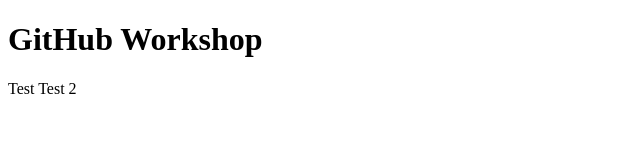
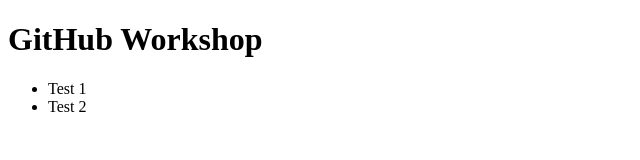
Before and after one commit to fstelfox/GitHubWorkshopWebsite, a plain HTML site: page index.html in a window 1280 px wide. Shown: the full height of the page, 0-640 px from the left. Drawn offline with Linux system fonts and the light colour scheme.

Commit message:
Update with list

```diff
--- a/index.html
+++ b/index.html
@@ -1,11 +1,14 @@
-<!DOCTYPE HTML>
-<html>
-<body>
-
-<h1>GitHub Workshop</h1>
-<p>
-  Test
-  Test 2
-</p>
-</body>
+<!DOCTYPE html>
+<html lang="en" dir="ltr">
+  <head>
+    <meta charset="utf-8">
+    <title></title>
+  </head>
+  <body>
+    <h1>GitHub Workshop</h1>
+    <ul>
+    <li>Test 1</li>
+    <li>Test 2</li>
+  </ul>
+  </body>
 </html>
```
